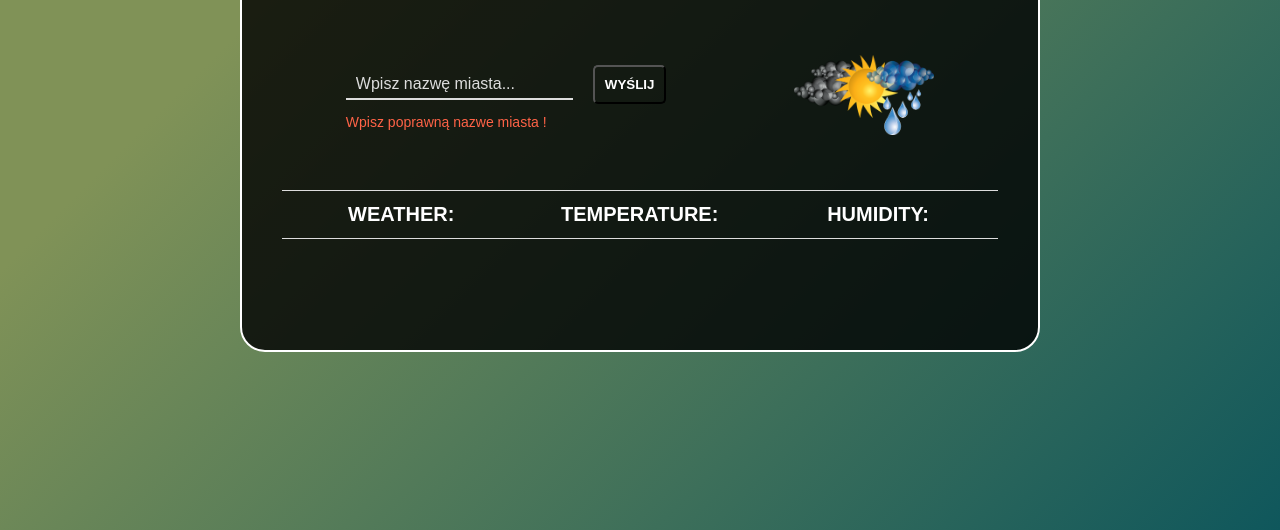
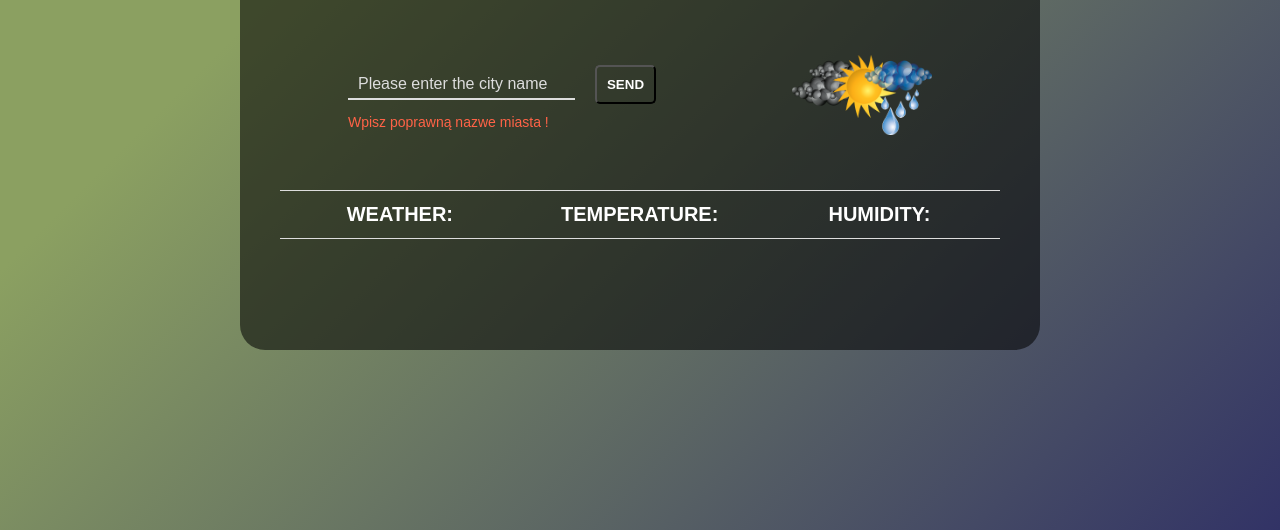
Before and after one commit to marcinjasinski71/WeatherApp, a plain HTML site: page index.html in a window 1280 px wide. Shown: the part 270-800 px from the top of the page. Drawn offline with nearby package versions, Linux system fonts and the light colour scheme; no server answers.

Commit message:
changed button& input language, removed borders from wrapper

```diff
--- /dev/null
+++ b/css/style.css
@@ -0,0 +1,5 @@
+* {
+  -webkit-box-sizing: border-box;
+          box-sizing: border-box;
+}
+/*# sourceMappingURL=style.css.map */
--- a/index.html
+++ b/index.html
@@ -24,7 +24,7 @@
             <div class="main-info">
                 <div>
                     <h3 class="city-name"></h3>
-                    <input type="text" placeholder="Wpisz nazwę miasta..."><button>Wyślij</button>
+                    <input type="text" placeholder="Please enter the city name"><button>Send</button>
                     <p class="warning"></p>
                 </div>
                 <img src="./img/unknown.png" alt="Obrazek przedstawiający pogodę" class="photo">
--- a/script.js
+++ b/script.js
@@ -55,6 +55,6 @@ const enterCheck = e => {
 	}
 };
 
-input.addEventListener(`keyup`, enterCheck)
+input.addEventListener(`keyup`, enterCheck);
 button.addEventListener(`click`, getWeather);
 getWeather();
--- a/style.css
+++ b/style.css
@@ -11,7 +11,7 @@ body {
 	height: 100vh;
 	font-family: 'Montserrat', sans-serif;
 	color: rgb(255, 255, 255);
-    background-image: linear-gradient(315deg, #0f575c 0%, #809257 74%);
+	background-image: linear-gradient(315deg, #323366 0%, #8ba061 74%);
 	font-size: 20px;
 }
 
@@ -19,6 +19,7 @@ h1 {
 	text-transform: uppercase;
 	text-align: center;
 	padding: 10px;
+	color: #e0e0ee;
 }
 
 input {
@@ -45,7 +46,7 @@ button {
 	border-radius: 5px;
 	text-transform: uppercase;
 	cursor: pointer;
-    transition: background-color .3s, color .3s;
+	transition: background-color 0.3s, color 0.3s;
 }
 
 button:hover {
@@ -56,8 +57,8 @@ button:hover {
 .wrapper {
 	width: 800px;
 	padding: 20px 40px;
-    background-color: rgba(0, 0, 0, .8);
-    border: 2px solid white;
+	background-color: rgba(0, 0, 0, 0.55);
+
 	border-radius: 25px;
 }
 
```
Also changed, not shown: 1 other file. Lines whose indentation alone changed are shown as unchanged.
